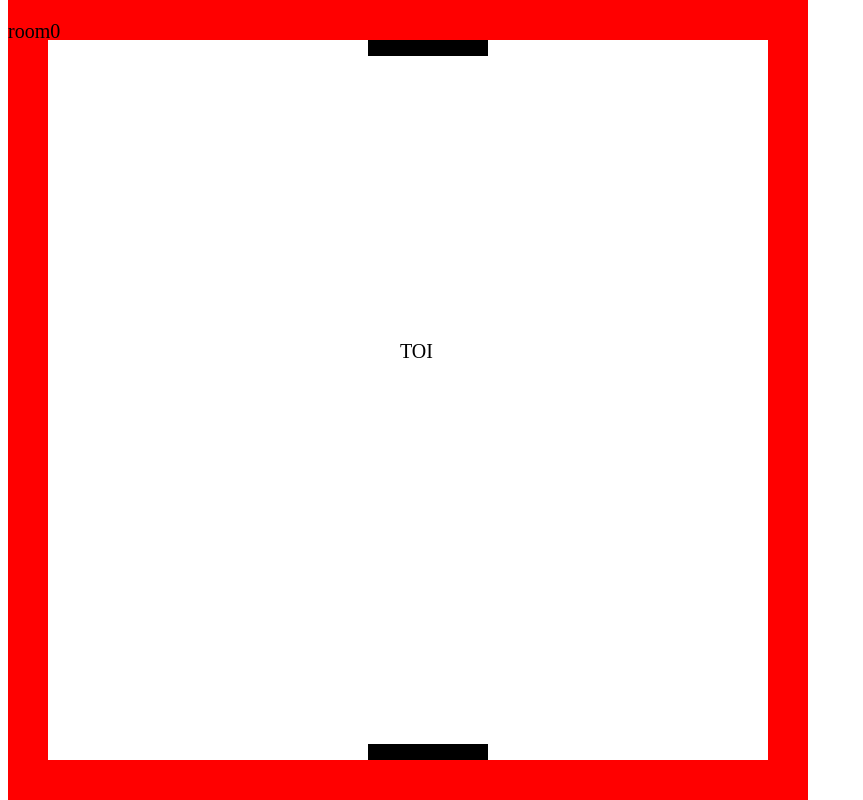
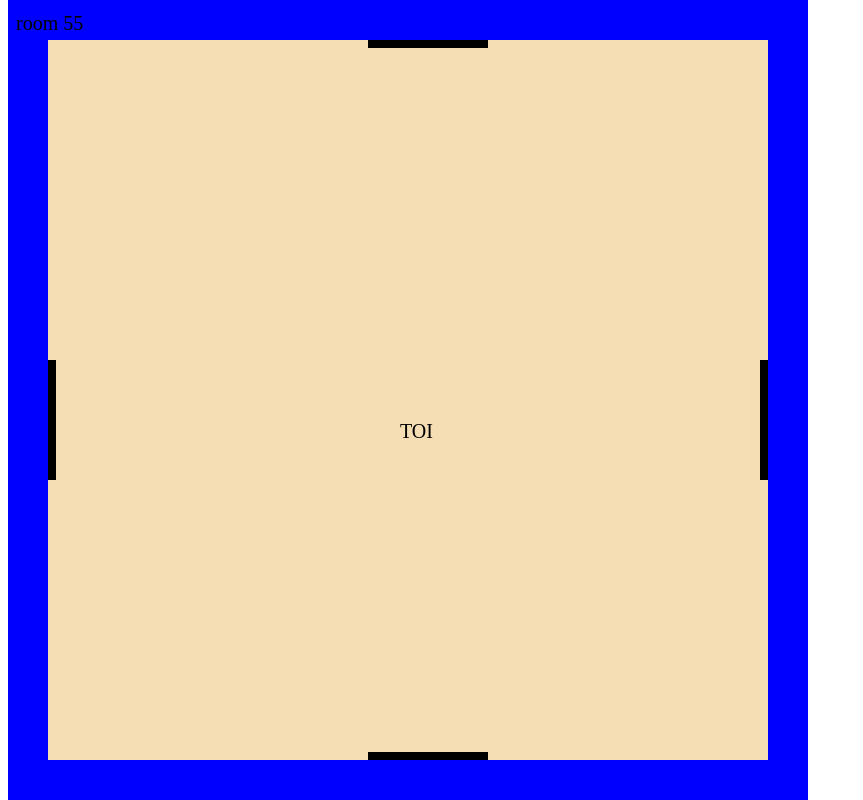
Before and after one commit to AlfGoto/RogueLike, a PHP site: page /Maps/mapSTART.php in a window 1280 px wide. Shown: the whole page, without its empty margins (0-863 px from the left). Run offline with PHP 8.4, Linux system fonts and the light colour scheme.

Commit message:
random rooms done

```diff
--- a/Maps/mapSTART.css
+++ b/Maps/mapSTART.css
@@ -1,86 +1,72 @@
 *{
-    box-sizing: border-box;
+    overflow: hidden;
 }
-
+#perso{
+    position: absolute;
+    top: 50vh;
+    left: 50vh;
+    display: flex;
+    margin: 0px;
+    z-index: 20;
+    font-size: 2.5vh;
+}
 .mapName{
+    position: absolute;
+    top: -1vh;
+    left: 1vh;
     font-size: 2.5vh;
 }
 #mapAREA{
     background-color: blue;
-    height: 1000vh;
-    width: 100vh;
-    position: absolute;
-    top: -900vh;
-    z-index: 10;
-}
-.room{
     height: 100vh;
     width: 100vh;
     position: absolute;
-    z-index: 15;
+    top: 0vh;
+    z-index: 10;
 }
-.roomArea{
-    background-color: white;
+#roomArea{
+    background-color: wheat;
     height: 90vh;
     width: 90vh;
     position: absolute;
     top: 5vh;
     left: 5vh;
 }
-#room0{
-    background-color: red;
-    top: 900vh;
-}
-#room1{
-    background-color: violet;
-    top: 800vh;
-}
-#room2{
-    background-color: yellow;
-    top: 700vh;
-}
-#room3{
-    background-color: wheat;
-    top: 600vh;
-}
-#room4{
-    background-color: lightgreen;
-    top: 500vh;
-}
-#room5{
-    background-color: green;
-    top: 400vh;
-}
-#room6{
-    background-color: pink;
-    top: 300vh;
-}
-#room7{
-    background-color: orangered;
-    top: 200vh;
-}
-#room8{
-    background-color: gray;
-    top: 100vh;
-}
-#room9{
-    background-color: orange;
-    top: 0vh;
-}
+
 
 .ptop{
     background-color: black;
     position: absolute;
-    top: 0vh;
+    top: -1vh;
     left: 40vh;
     height: 2vh;
     width: 15vh;
+    z-index: 20;
 }
 .pbot{
     background-color: black;
     position: absolute;
-    bottom: 0vh;
+    bottom: -1vh;
     left: 40vh;
     height: 2vh;
     width: 15vh;
+    z-index: 20;
 }
+.pleft{
+    background-color: black;
+    position: absolute;
+    left: -1vh;
+    top: 40vh;
+    height: 15vh;
+    width: 2vh;
+    z-index: 20;
+}
+.pright{
+    background-color: black;
+    position: absolute;
+    right: -1vh;
+    top: 40vh;
+    height: 15vh;
+    width: 2vh;
+    z-index: 20;
+}
--- a/Maps/mapSTART.php
+++ b/Maps/mapSTART.php
@@ -10,8 +10,9 @@
     <head>
         <link rel='stylesheet' href='mapSTART.css'>
         <link rel='stylesheet' href='mapSTARTperso.css'>
-        <script src='mapSTARTdebug.js'></script>
-        <script src='mapSTARTperso.js'></script>
+        <script src='mapSTARTbuild.js' type="text/javascript"></script>
+        <script src='mapSTARTperso.js' type="text/javascript"></script>
+        <script src='mapSTARTdebug.js' type="text/javascript"></script>
     </head>
 
     <body>
@@ -19,79 +20,7 @@
             <p>TOI</p>
         </div>
 
-
-        <div id='mapAREA'>
-            <div id='room0' class='room'>
-                <p class='mapName'>room0</p>
-                <div class='roomArea'>
-                    <div class='ptop'></div>
-                    <div class='pbot'></div>
-                </div>
-            </div>
-            <div id='room1' class='room'>
-                <p class='mapName'>room1</p>
-                <div class='roomArea'>
-                    <div class='ptop'></div>
-                    <div class='pbot'></div>
-                </div>
-            </div>
-            <div id='room2' class='room'>
-                <p class='mapName'>room2</p>
-                <div class='roomArea'>
-                    <div class='ptop'></div>
-                    <div class='pbot'></div>
-                </div>
-            </div>
-            <div id='room3' class='room'>
-                <p class='mapName'>room3</p>
-                <div class='roomArea'>
-                    <div class='ptop'></div>
-                    <div class='pbot'></div>
-                </div>
-            </div>
-            <div id='room4' class='room'>
-                <p class='mapName'>room4</p>
-                <div class='roomArea'>
-                    <div class='ptop'></div>
-                    <div class='pbot'></div>
-                </div>
-            </div>
-            <div id='room5' class='room'>
-                <p class='mapName'>room5</p>
-                <div class='roomArea'>
-                    <div class='ptop'></div>
-                    <div class='pbot'></div>
-                </div>
-            </div>
-            <div id='room6' class='room'>
-                <p class='mapName'>room6</p>
-                <div class='roomArea'>
-                    <div class='ptop'></div>
-                    <div class='pbot'></div>
-                </div>
-            </div>
-            <div id='room7' class='room'>
-                <p class='mapName'>room7</p>
-                <div class='roomArea'>
-                    <div class='ptop'></div>
-                    <div class='pbot'></div>
-                </div>
-            </div>
-            <div id='room8' class='room'>
-                <p class='mapName'>room8</p>
-                <div class='roomArea'>
-                    <div class='ptop'></div>
-                    <div class='pbot'></div>
-                </div>
-            </div>
-            <div id='room9' class='room'>
-                <p class='mapName'>room9</p>
-                <div class='roomArea'>
-                    <div class='ptop'></div>
-                    <div class='pbot'></div>
-                </div>
-            </div>
-        </div>
+        <div id='mapAREA'></div>
     </body>
 
 
--- /dev/null
+++ b/Maps/mapSTARTbuild.js
@@ -0,0 +1,76 @@
+document.addEventListener('DOMContentLoaded', () => {
+    let mapAREA = document.getElementById('mapAREA')
+    window.listeNB = []
+    window.rooms = []
+
+    for (let i = 0; i < 100; i++) {
+        temp = []
+        if (i < 10) { temp['top'] = true } else { temp['top'] = false }
+        if (i > 89) { temp['bot'] = true } else { temp['bot'] = false }
+        if (i % 10 == 0) { temp['left'] = true } else { temp['left'] = false }
+        if (i % 10 == 9) { temp['right'] = true } else { temp['right'] = false }
+        listeNB.push(temp)
+    }
+
+    window.nbROOMS = Math.floor(Math.random() * (10 - 5 + 1) + 5)
+    // console.log(nbROOMS)
+
+    roomsleft = []
+    roombasegenerate = []
+    for (let i = 0; i < 100; i++) {
+        roomsleft.push(i)
+    }
+
+
+    //commencer par la room 55. Prendre une des rooms a coté au pif pour la suivante. Puis prendre une des rooms a coté d'une des rooms déja générée qui n'est pas deja générée
+    //Generer les mobs et plus tard les structures
+    console.log('nombre de rooms = ' + nbROOMS)
+    for (let i = 0; i < nbROOMS; i++) {
+        if (i == 0) {
+            room = 55
+            temp = []
+            temp['id'] = room
+            rooms.push(temp)
+            roomsleft.splice(room, 1)
+        } else {
+            room = nextroomfunction()
+            // console.log(room)
+        }
+
+
+        //fait une temp array des rooms autour possibles
+        temp = []
+        if (roomsleft.includes(room - 10) && room > 9) { temp.push(room - 10) }
+        if (roomsleft.includes(room + 10) && room < 90) { temp.push(room + 10) }
+        if (roomsleft.includes(room - 1) && room % 10 != 0) { temp.push(room - 1) }
+        if (roomsleft.includes(room + 1) && room % 10 != 9) { temp.push(room + 1) }
+        if (temp.length == 0) {
+            // console.log('continue')
+            i--
+            continue
+        }
+
+        roomadded = temp[Math.floor(Math.random() * temp.length)]
+        temp = []
+        temp['id'] = roomadded
+        console.log(roomadded)
+        rooms.push(temp)
+        roomsleft.splice(roomsleft.indexOf(roomadded), 1)
+
+        roombasegenerate.push(room)
+    }
+
+
+
+
+    function nextroomfunction() {
+        let nextroom = rooms[Math.floor(Math.random() * rooms.length)]['id']
+        if (roombasegenerate.includes(nextroom)) {
+            if (Math.random() < 0.9) { return nextroomfunction() } else { return nextroom }
+        } else {
+            return nextroom
+        }
+    }
+
+
+})
--- a/Maps/mapSTARTdebug.js
+++ b/Maps/mapSTARTdebug.js
@@ -1,32 +1,55 @@
 document.addEventListener('DOMContentLoaded', () => {
     let mapAREA = document.getElementById('mapAREA')
+    let innerHeight = Number(window.getComputedStyle(mapAREA)['height'].replace('px', ''))
+
+
+
+    function buildROOM(room) {
+        mapAREA.innerHTML = "<p class='mapName'>room " + room + "</p><div id='roomArea'></div >"
+        let portes = ''
+        if (!listeNB[room]['top']) { portes += "<div class='ptop'></div>" }
+        if (!listeNB[room]['bot']) { portes += "<div class='pbot'></div>" }
+        if (!listeNB[room]['left']) { portes += "<div class='pleft'></div>" }
+        if (!listeNB[room]['right']) { portes += "<div class='pright'></div>" }
+        let roomArea = document.getElementById('roomArea')
+        roomArea.innerHTML = portes
+    }
+
+    persoROOM = 55
+    buildROOM(persoROOM)
 
     document.addEventListener('keydown', (e) => {
-        if (e.key == 'p') {
-            let mapAREAtop = Number(window.getComputedStyle(mapAREA)['top'].replace('px', ''))
-            let VHinPX = window.innerHeight
-            if (mapAREAtop + VHinPX < 0) {
-                mapAREA.style.top = (mapAREAtop + VHinPX) + 'px'
-                console.log(Number(window.getComputedStyle(mapAREA)['top'].replace('px', '')))
-                console.log(window.innerHeight)
-
-            }
-
+        if (e.key == 'o') {
+            persoROOM -= 10
+            buildROOM(persoROOM)
+            perso.style.top = 82 + 'vh'
+            perso.style.left = 52 + 'vh'
+        }
+        if (e.key == 'l') {
+            persoROOM += 10
+            buildROOM(persoROOM)
+            perso.style.top = 8 + 'vh'
+            perso.style.left = 52 + 'vh'
+        }
+        if (e.key == 'k') {
+            persoROOM -= 1
+            buildROOM(persoROOM)
+            perso.style.top = 48 + 'vh'
+            perso.style.left = 83 + 'vh'
         }
         if (e.key == 'm') {
-            let mapAREAtop = Number(window.getComputedStyle(mapAREA)['top'].replace('px', ''))
-            let VHinPX = window.innerHeight
-            if (mapAREAtop - VHinPX > 0 - VHinPX*10) {
-                mapAREA.style.top = (mapAREAtop - VHinPX) + 'px'
-                console.log(Number(window.getComputedStyle(mapAREA)['top'].replace('px', '')))
-                console.log(window.innerHeight)
-
-            }
+            persoROOM += 1
+            buildROOM(persoROOM)
+            perso.style.top = 48 + 'vh'
+            perso.style.left = 13 + 'vh'
         }
     })
 
 
     document.addEventListener('click', (e) => {
-        console.log(window.innerHeight)
+        //console.log('innerHeight = ' + innerHeight)
+        console.log((e.pageY / innerHeight) * 100)
     })
+
+
 })
--- a/Maps/mapSTARTperso.css
+++ /dev/null
@@ -1,9 +0,0 @@
-#perso{
-    position: absolute;
-    top: 50vh;
-    left: 50vh;
-    display: flex;
-    margin: 0px;
-    z-index: 20;
-    font-size: 2.5vh;
-}
```
Also changed, not shown: Maps/mapSTARTperso.js (+76 -35 lines).
